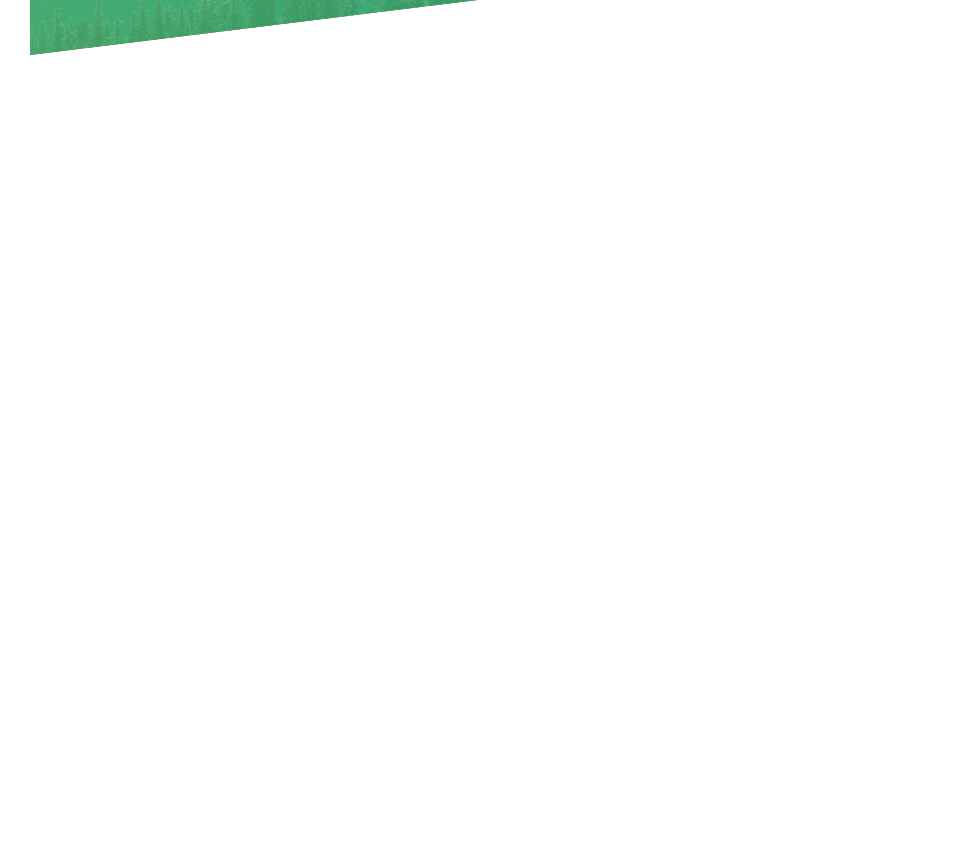
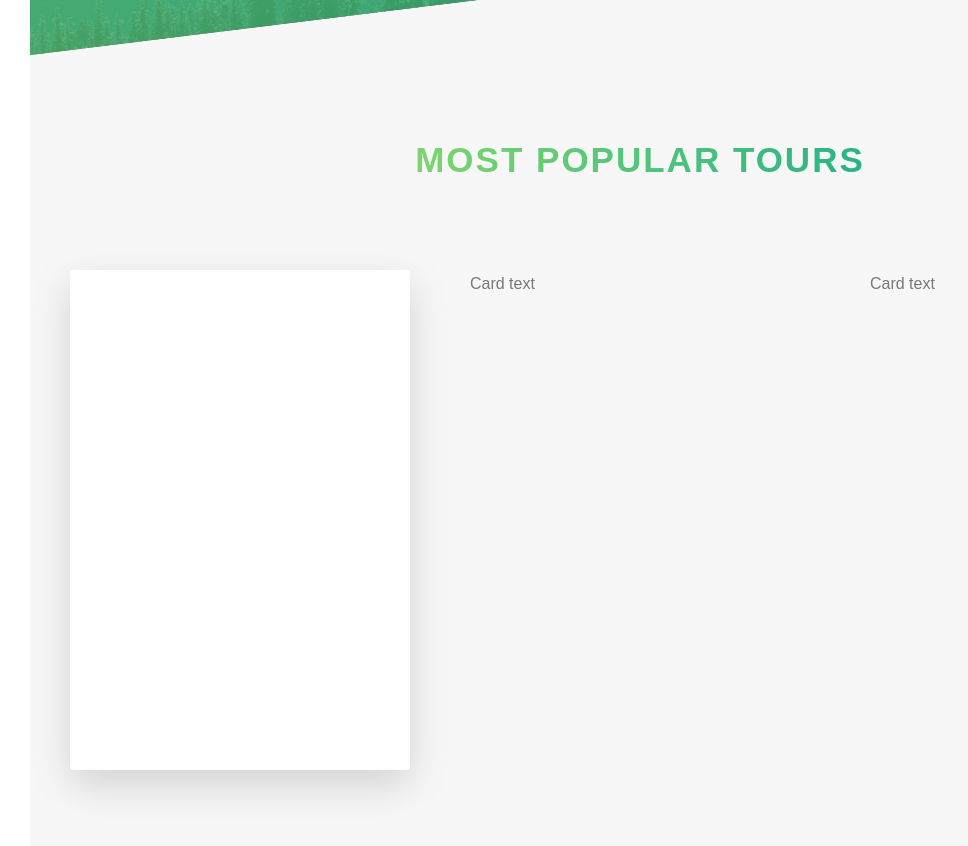
Before and after one commit to AI-LastWish/natours-react-spring, a React (Create React App) app in the folder frontend/: page / in a window 1280 px wide. Shown: the part 2180-3026 px from the top of the page, without its empty margins (0-968 px from the left). Before the commit the page ends 2235 px from the top, so only its background shows below. Built offline with nearby package versions, Linux system fonts and the light colour scheme; the HTML template or start-up script is replaced by a standard one.

Commit message:
39. Building the Tours Section - Part 1

```diff
--- /dev/null
+++ b/frontend/src/components/sections/section-tours.js
@@ -0,0 +1,39 @@
+import React from 'react';
+import '../../scss/main.scss';
+
+const sectionTours = props => {
+    return (
+        <section className="section-tours">
+            <div className="u-center-text u-margin-bottom-big">
+                <h2 className="heading-secondary">
+                    Most popular tours
+                </h2>
+            </div>
+
+            <div className="row">
+                <div className="col-1-of-3">
+                    <div className="card">
+                        <div className="card__side card__side--front">
+                            FRONT
+                        </div>
+                        <div className="card__side card__side--back card__side--back-1">
+                            BACK
+                        </div>
+                    </div>
+                </div>
+                <div className="col-1-of-3">
+                    <div className="card">
+                        Card text
+                    </div>
+                </div>
+                <div className="col-1-of-3">
+                    <div className="card">
+                        Card text
+                    </div>
+                </div>
+            </div>
+        </section>
+    )
+}
+
+export default sectionTours;
--- a/frontend/src/pages/HomePage.js
+++ b/frontend/src/pages/HomePage.js
@@ -2,6 +2,7 @@ import React from 'react';
 import Header from '../components/layout/Header';
 import SectionAbout from '../components/sections/section-about';
 import SectionFeatures from '../components/sections/section-features';
+import SectionTours from '../components/sections/section-tours';
 
 function HomePage(props) {
     return (
@@ -9,6 +10,7 @@ function HomePage(props) {
             <Header />
             <SectionAbout />
             <SectionFeatures />
+            <SectionTours />
         </div>
     )
 }
--- a/frontend/src/scss/abstracts/_variables.scss
+++ b/frontend/src/scss/abstracts/_variables.scss
@@ -2,6 +2,12 @@
 $color-primary: #55c57a;
 $color-primary-light: #7ed56f;
 $color-primary-dark: #28b485;
+
+$color-secondary-light: #ffb900;
+$color-secondary-dark: #ff7730;
+
+$color-tertiary-light: #2998ff;
+$color-tertiary-dark: #5643fa;
 
 $color-grey-light-1:#f7f7f7;
 
--- /dev/null
+++ b/frontend/src/scss/components/_card.scss
@@ -0,0 +1,45 @@
+.card {
+    perspective: 150rem;
+    -moz-perspective: 150rem;
+    position: relative;
+    height: 50rem;
+
+    &__side {
+        color: #fff;
+        font-size: 2rem;
+
+        height: 50rem;
+        transition: all 0.8s ease;
+        position: absolute;
+        top: 0;
+        left: 0;
+        width: 100%;
+        // hide the back part of an element
+        backface-visibility: hidden;
+        border-radius: 0.3rem;
+        box-shadow: 0 1.5rem 4rem rgba($color: $color-black, $alpha: 0.15);
+
+        &--front {
+            background-color: $color-white;
+        }
+
+        &--back {
+            transform: rotateY(180deg);
+
+            &-1 {
+                background-image: linear-gradient(
+                    to right bottom,
+                    $color-secondary-light,
+                    $color-secondary-dark
+                );
+            }
+        }
+    }
+
+    &:hover &__side--front {
+        transform: rotateY(180deg);
+    }
+    &:hover &__side--back {
+        transform: rotateY(0);
+    }
+}
--- a/frontend/src/scss/main.scss
+++ b/frontend/src/scss/main.scss
@@ -7,7 +7,8 @@
 @import "./base/typography";
 @import "./base/utilities";
 
-@import "./components/buttons";
+@import "./components/button";
+@import "./components/card";
 @import "./components//composition";
 @import "./components/feature-box";
 
--- a/frontend/src/scss/pages/_home.scss
+++ b/frontend/src/scss/pages/_home.scss
@@ -22,3 +22,9 @@
         transform: skewY(7deg);
     }
 }
+
+.section-tours{
+    background-color: $color-grey-light-1;
+    padding: 25rem 0 50rem 0;
+    margin-top: -10rem;
+}
```
Also changed, not shown: frontend/src/scss/components/_button.scss (renamed from frontend/src/scss/components/_buttons.scss).
